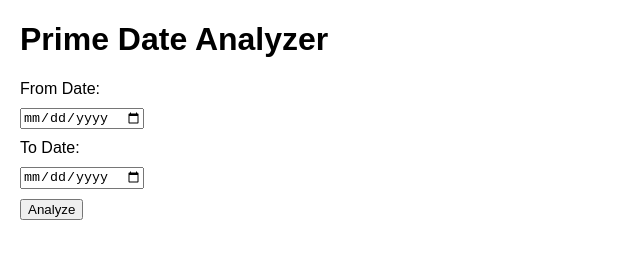
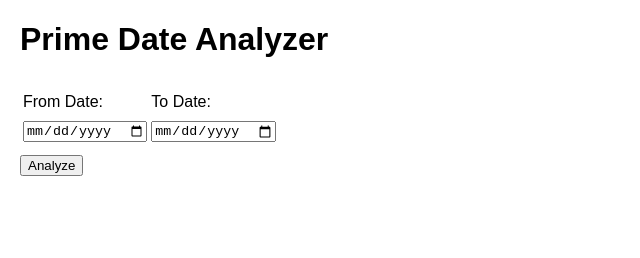
Before and after one commit to tomanishp/primedays, a plain HTML site: page index.html in a window 1280 px wide. Shown: the whole page, without its empty margins (0-640 px from the left). Drawn offline with Linux system fonts and the light colour scheme.

Commit message:
Update index.html
Date input selection

```diff
--- a/index.html
+++ b/index.html
@@ -13,11 +13,18 @@
 <body>
   <h1>Prime Date Analyzer</h1>
 
-  <label for="fromDate">From Date:</label>
-  <input type="date" id="fromDate">
-
-  <label for="toDate">To Date:</label>
-  <input type="date" id="toDate">
+      <table>
+        <tr>
+            <td>
+                <label for="fromDate">From Date:</label>
+                <input type="date" id="fromDate">
+            </td>
+            <td>
+                <label for="toDate">To Date:</label>
+                <input type="date" id="toDate">
+            </td>
+        </tr>
+      </table>
 
   <button onclick="analyzeDates()">Analyze</button>
 
```
